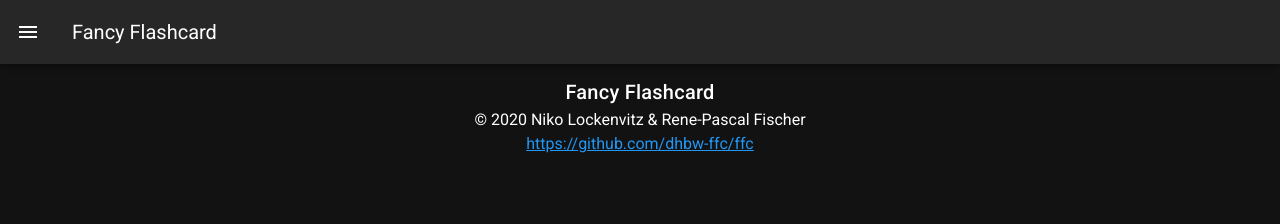
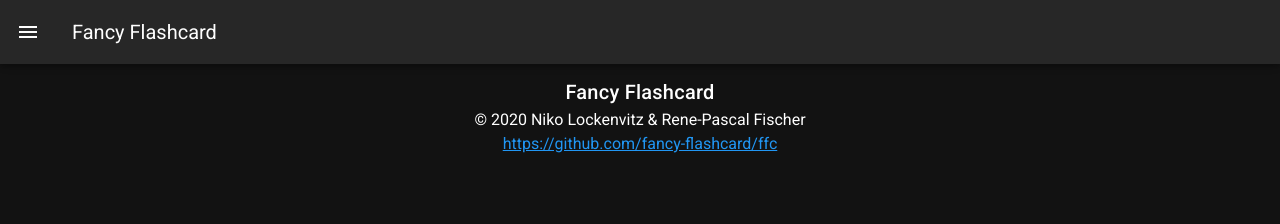
Before and after one commit to fancy-flashcard/ffc, a Vue app: page /about in a window 1280 px wide. Shown: the top 224 px of the page. Built offline with nearby package versions, Linux system fonts and the light colour scheme.

Commit message:
update about and settings page
Co-authored-by: Niko Lockenvitz <nl@nikolockenvitz.de>

```diff
--- a/src/views/About.vue
+++ b/src/views/About.vue
@@ -4,12 +4,18 @@
       <v-row align="center" justify="center">
         <v-col cols="10">
           <span class="title">Fancy Flashcard</span>
-          <br>
+          <br />
           <span>&copy; {{ new Date().getFullYear() }} Niko Lockenvitz &amp; Rene-Pascal Fischer</span>
-          <br>
-          <a href="https://github.com/dhbw-ffc/ffc">https://github.com/dhbw-ffc/ffc</a>
+          <br />
+          <a href="https://github.com/fancy-flashcard/ffc">https://github.com/fancy-flashcard/ffc</a>
         </v-col>
       </v-row>
     </v-container>
   </div>
 </template>
+
+<style scoped>
+.about {
+  text-align: center;
+}
+</style>
--- a/src/views/Settings.vue
+++ b/src/views/Settings.vue
@@ -4,12 +4,18 @@
       <v-row align="center" justify="center">
         <v-col cols="10">
           <span class="title">Fancy Flashcard</span>
-          <br>
+          <br />
           <span>You will be able to change your settings here.</span>
-          <br>
-          <a href="https://github.com/dhbw-ffc/ffc">https://github.com/dhbw-ffc/ffc</a>
+          <br />
+          <a href="https://github.com/fancy-flashcard/ffc">https://github.com/fancy-flashcard/ffc</a>
         </v-col>
       </v-row>
     </v-container>
   </div>
 </template>
+
+<style scoped>
+.settings {
+  text-align: center;
+}
+</style>
```
